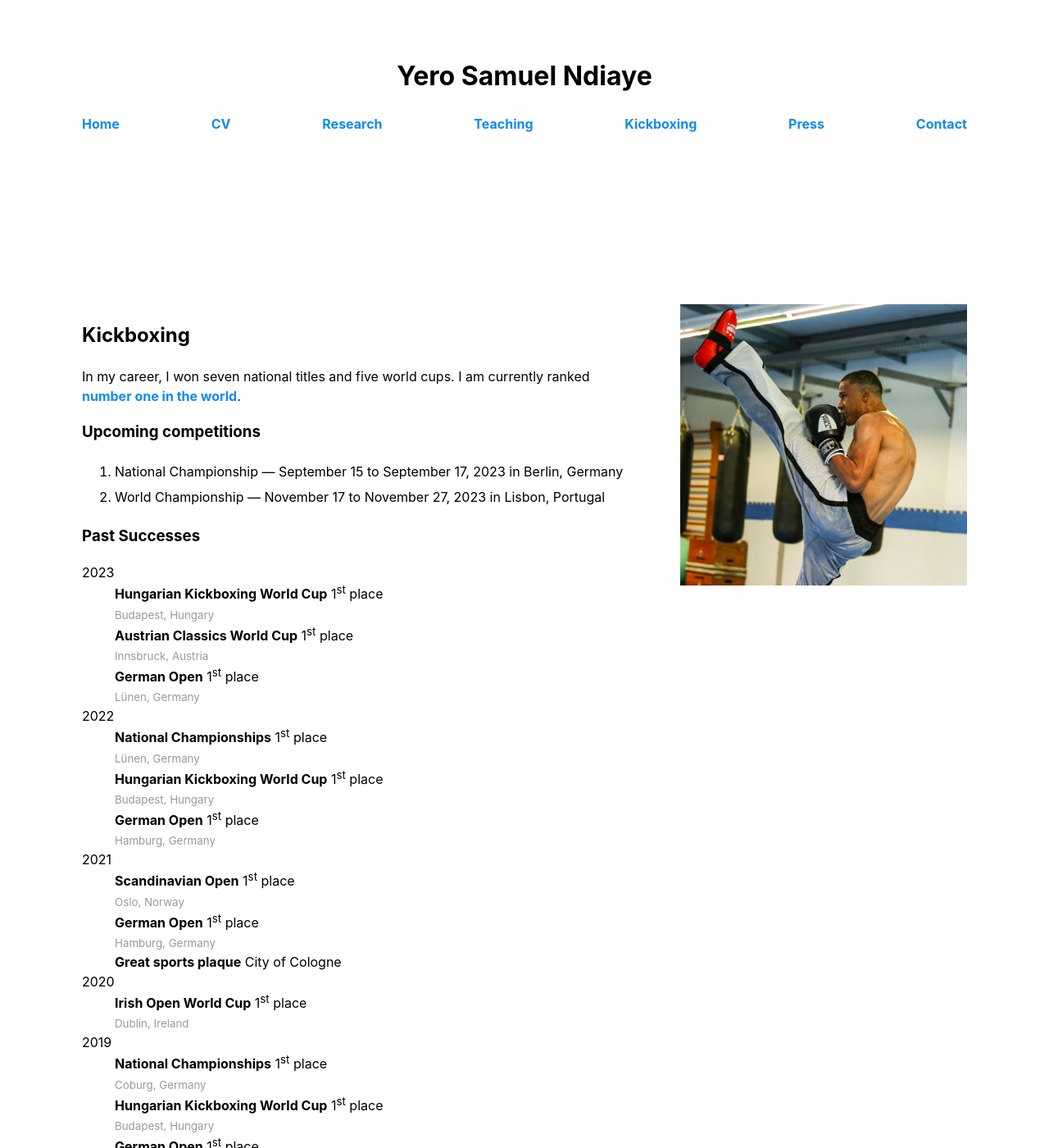
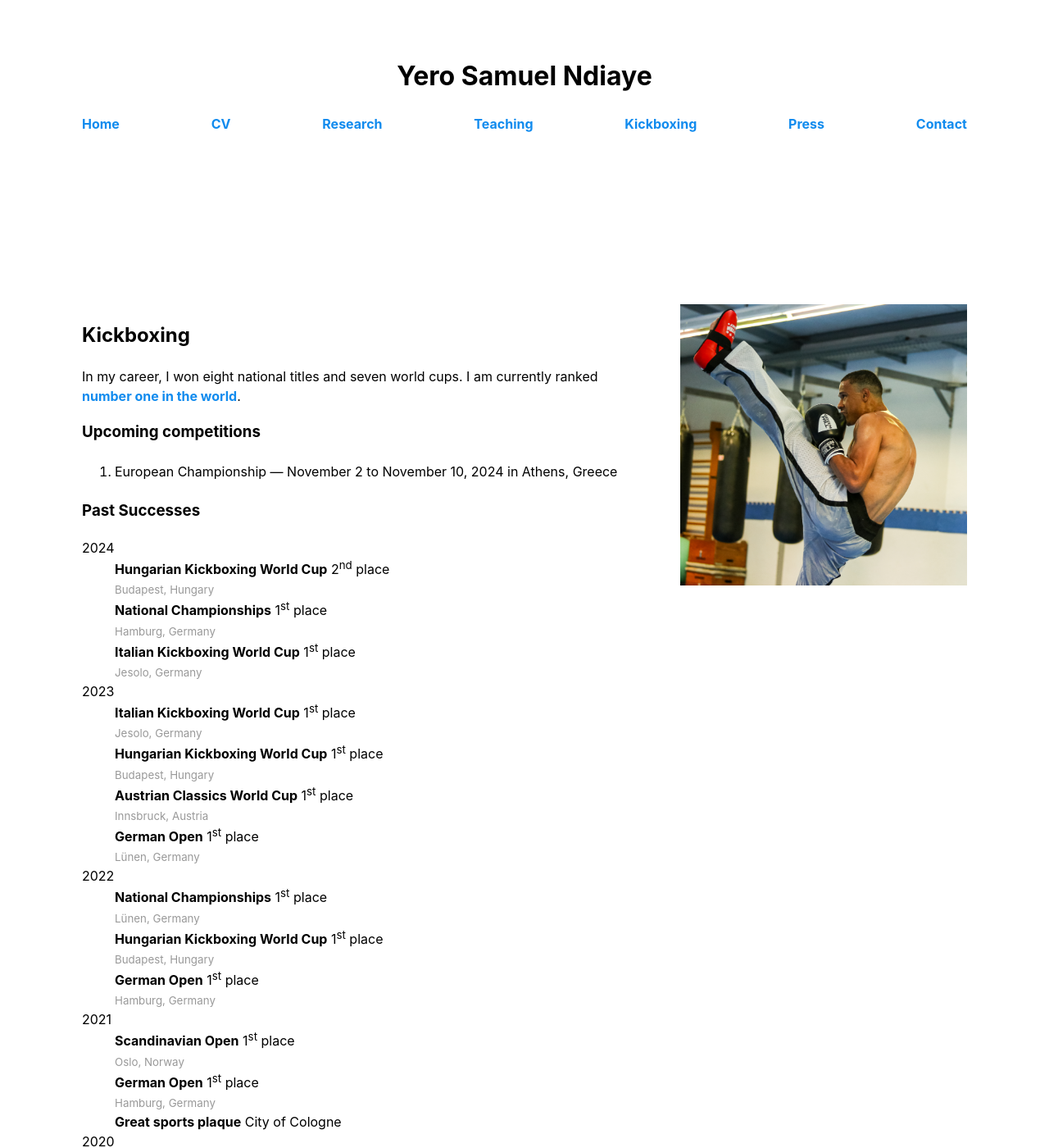
Before and after one commit to yerondiaye/yerondiaye.github.io, a Jekyll site: the page kickboxing.html, which Jekyll copies as it is, in a window 1280 px wide and 1400 px high. Shown: the whole window at 82% size. Built offline with Jekyll 4.4.1, drawn with Linux system fonts in a browser that asks for light colours; some of the changed text lies outside the part shown.

Commit message:
Update kickboxing.html

```diff
--- a/kickboxing.html
+++ b/kickboxing.html
@@ -27,19 +27,27 @@
 
             <h2>Kickboxing</h2>
 
-In my career, I won seven national titles and five world cups. I am currently ranked <a target="blank" href="http://setopen.sportdata.org/wakoranking/ranking_main_competitor.php?ranking_country=GER&ranking_competitor=&ranking_competitor_name=NDIAYE%20YERO">number one in the world</a>.
+In my career, I won eight national titles and seven world cups. I am currently ranked <a target="blank" href="http://setopen.sportdata.org/wakoranking/ranking_main_competitor.php?ranking_country=GER&ranking_competitor=&ranking_competitor_name=NDIAYE%20YERO">number one in the world</a>.
 
             <h3>Upcoming competitions</h3>
 
 <ol>
-	<li>National Championship &mdash; September 15 to September 17, 2023 in Berlin, Germany </li>
-	<li>World Championship &mdash; November 17 to November 27, 2023 in Lisbon, Portugal </li>
+	<li>European Championship &mdash; November 2 to November 10, 2024 in Athens, Greece </li>
 </ol>
 
             <h3>Past Successes</h3>
 
 <d1>
+	<dt>2024</dt>
+	<dd><b>Hungarian Kickboxing World Cup</b> 2<sup>nd</sup> place <br>
+	    <small>Budapest, Hungary</small><br /></dd>
+	<dd><b>National Championships</b> 1<sup>st</sup> place <br>
+	    <small>Hamburg, Germany</small><br /></dd>
+	<dd><b>Italian Kickboxing World Cup</b> 1<sup>st</sup> place <br>
+	    <small>Jesolo, Germany</small><br /></dd>
 	<dt>2023</dt>
+	<dd><b>Italian Kickboxing World Cup</b> 1<sup>st</sup> place <br>
+	    <small>Jesolo, Germany</small><br /></dd>
 	<dd><b>Hungarian Kickboxing World Cup</b> 1<sup>st</sup> place <br>
 	    <small>Budapest, Hungary</small><br /></dd>
 	<dd><b>Austrian Classics World Cup</b> 1<sup>st</sup> place <br>
@@ -82,7 +90,7 @@ In my career, I won seven national titles and five world cups. I am currently ra
 
             <h3>Athlete Representative</h3>
 
-<p>I am honored to represent the interests of so many excellent athletes and extraordinary personalities. I look forward to the tasks ahead and all that we can achieve together.</p>
+<p>I am the athlete representative of German kickboxing federation and in the executive comitee of <a target="_blank" href="https://athleten-deutschland.org/"> Athleten Deutschland</a>. I am honored to represent the interests of so many excellent athletes and extraordinary personalities. I look forward to the tasks ahead and all that we can achieve together.</p>
 <p>Please feel free to contact me with any inquiry <a target="_blank" href="mailto:yero.ndiaye@wako-deutschland.de"> here</a>.</p>
 
 
```
